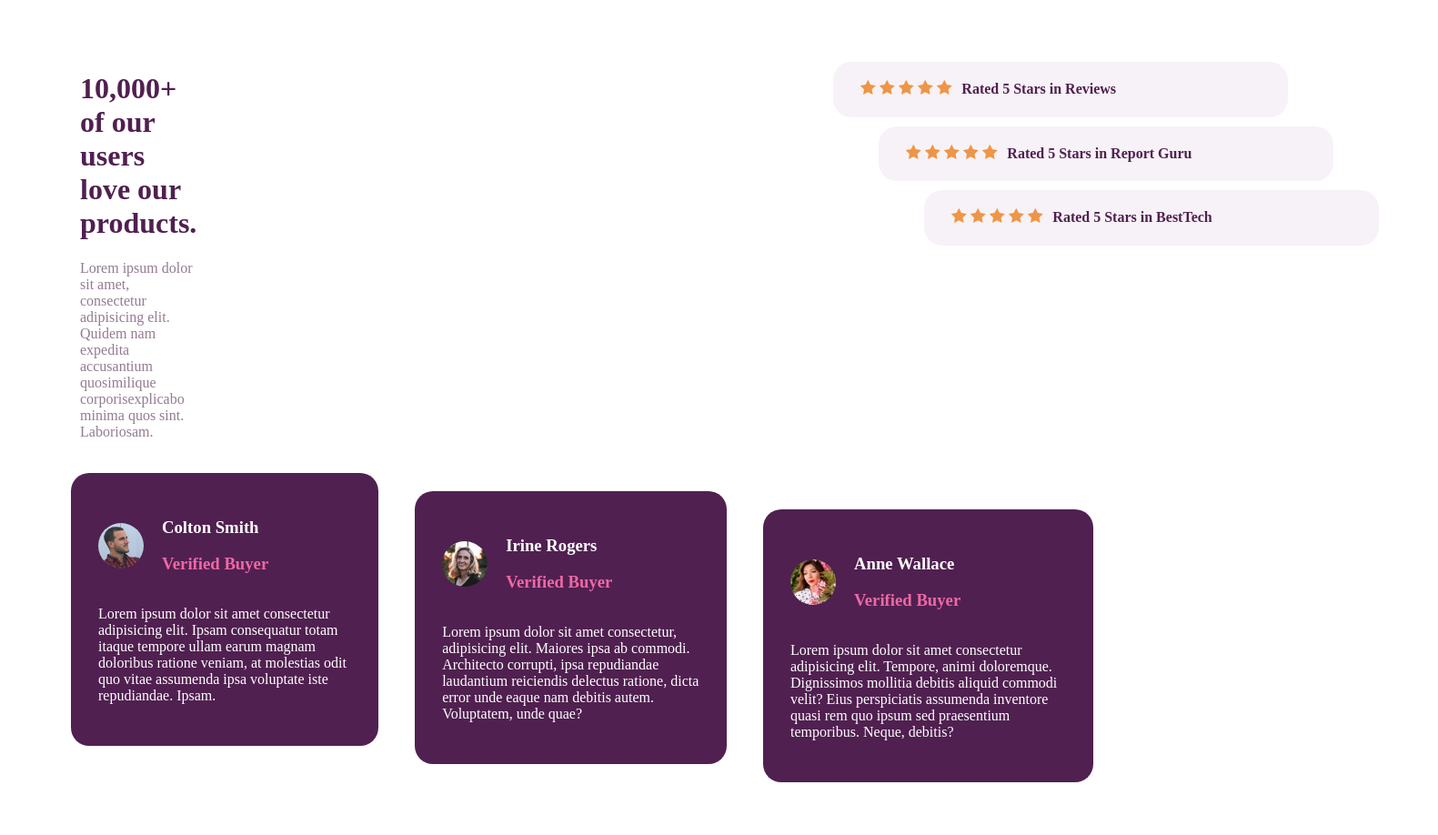
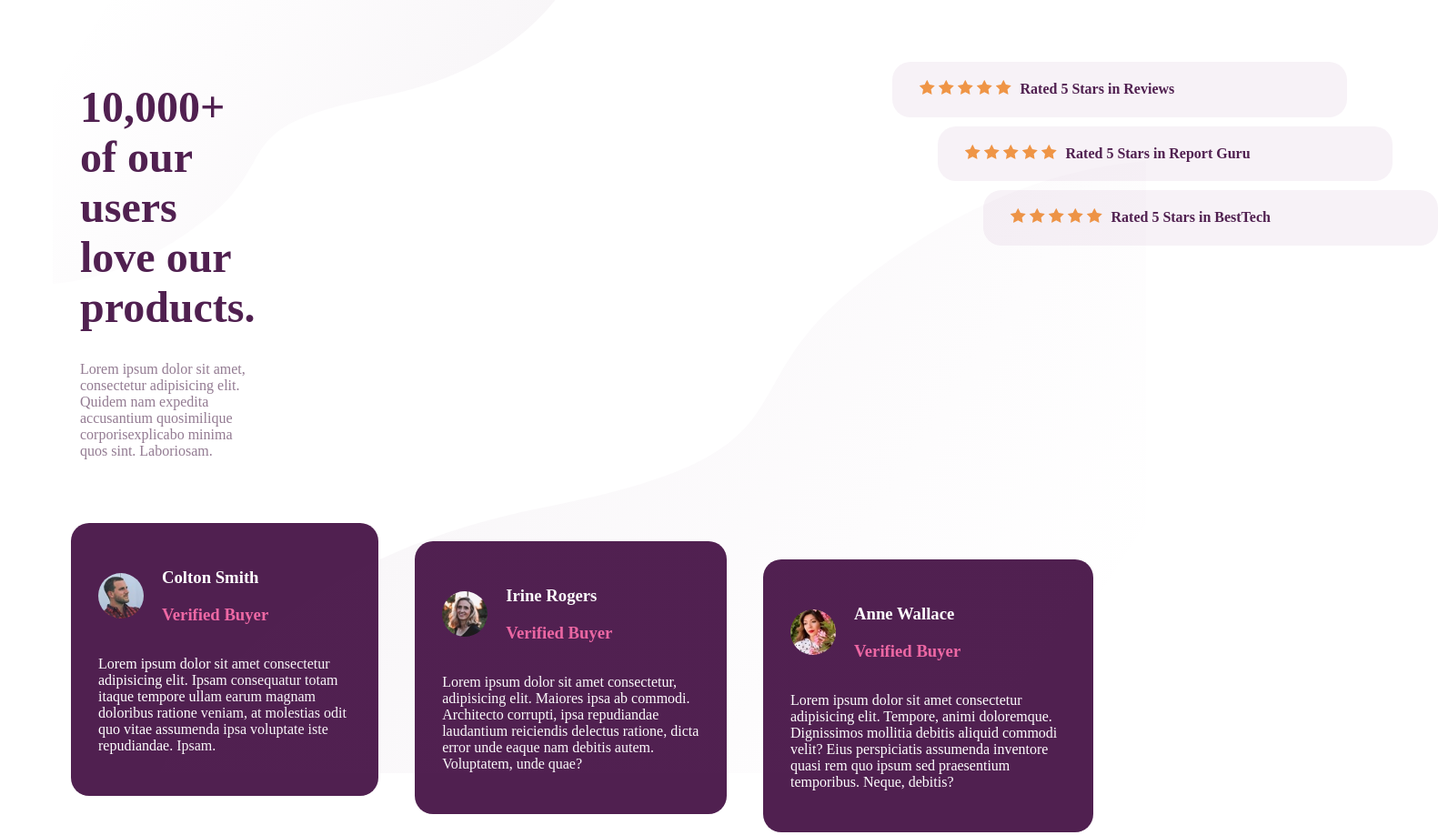
Before and after one commit to NicholasWarper/Social-Proof-Section, a plain HTML site: page index.html in a window 1280 px wide. Shown: the whole page at 91% size, 1581 px wide, since content can reach past the window. Before the commit the page ends 878 px from the top, so only its background shows below. Drawn offline with Linux system fonts and the light colour scheme.

Commit message:
Add files via upload

```diff
--- a/index.html
+++ b/index.html
@@ -9,6 +9,8 @@
 </head>
 
 <body>
+  <img class="img-top" src="images/bg-pattern-top-desktop.svg" alt="">
+  <img class="img-bottom" src="images/bg-pattern-bottom-desktop.svg" alt="">
   <div class="top-div">
     <div class="left-div">
       <h1>10,000+ of our <br> users love our <br> products.</h1>
--- a/style.css
+++ b/style.css
@@ -1,5 +1,6 @@
 body {
     padding: 50px;
+    overflow: hidden;
 }
 
 .top-div {
@@ -27,10 +28,12 @@ p {
 
 h1 {
     color: hsl(300, 43%, 22%);
+    font-size: 48px;
 }
 
 .title {
     color: hsl(303, 10%, 53%);
+    margin-bottom: 50px;
 }
 
 h4 {
@@ -112,3 +115,14 @@ h4 {
 .names {
     margin-left: 20px;
 }
+
+.img-top {
+    position: absolute;
+    top: -50px;
+}
+
+.img-bottom {
+    position: absolute;
+    bottom: -50px;
+    right: 20px;
+}
```
